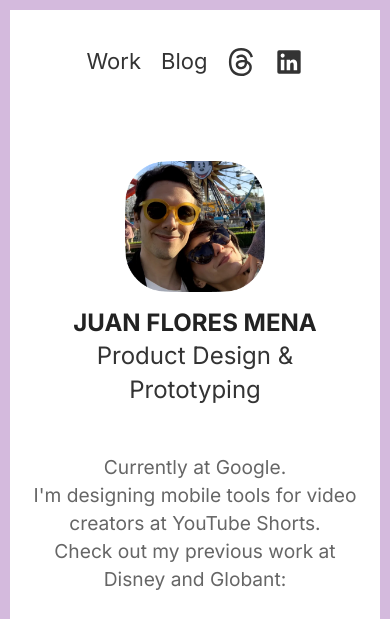
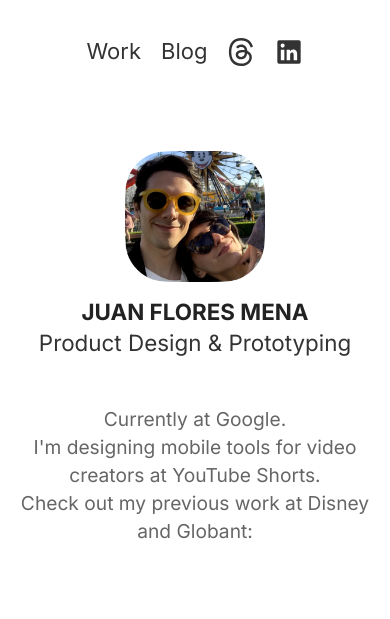
Before and after one commit to 72/personalsite, a Gatsby site: page / in a window 390 px wide. Shown: the top 619 px of the page. Built offline with nearby package versions, Linux system fonts and the light colour scheme; Gatsby itself is replaced by a stand-in of ours; a web font is replaced by a local one.

Commit message:
Main layout border removal

```diff
--- a/src/components/main.css
+++ b/src/components/main.css
@@ -18,14 +18,14 @@
 }
 
 html {
-  background-color: #d4badd;
+  /* background-color: #d4badd; */
 }
 
 body {
   color: #222;
   font-family: "IBM Plex Sans", sans-serif;
   background-color: #fff;
-  border: 10px solid #d4badd;
+  /* border: 10px solid #d4badd; */
 }
 
 a {
@@ -177,8 +177,19 @@
 .intro-personal{
 	display: inline-flex;
 	align-items: center;
-	gap: 24px;
+	gap: 16px;
 	margin: 0 auto;
+	/* border: 2px solid rgba(0,0,0,0.1); */
+    padding: 16px 48px 14px 16px;
+    border-radius: 60px;
+	background-color: #fff;
+	box-shadow: 0px 0px 25px 0px rgba(255, 0, 255, 0.10), 4px 4px 14px 0px rgba(242, 201, 76, 0.30);
+	transition: all 0.2s ease-in-out;
+}
+
+.intro-personal:hover{
+	box-shadow: -4px -4px 15px 0px rgba(0, 17, 255, 0.1), 2px 2px 14px 0px rgba(140, 242, 76, 0.3);
+	scale: 1.05;
 }
 
 .intro-personal img{
@@ -188,7 +199,7 @@
 .intro-personal p{
 	line-height: 140%;
 	margin: 0;
-	font-size: 1.5em;
+	font-size: 1.4em;
 }
 
 .intro-name{
@@ -852,6 +863,14 @@
 	flex-direction: column;
 	align-items: center;
 	gap: 10px;
+	border: none;
+	padding: 0;
+	box-shadow: none;
+  }
+
+  .intro-personal:hover{
+	box-shadow: none;
+	scale: 1;
   }
 
   .intro-name{
```
